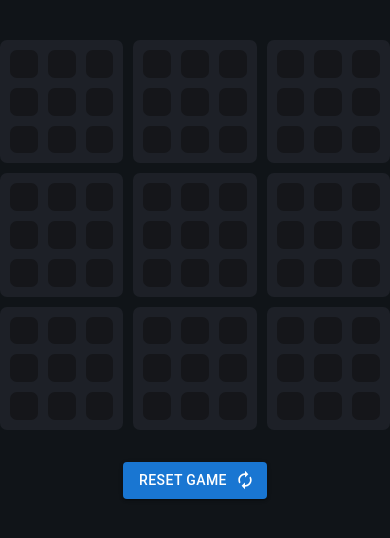
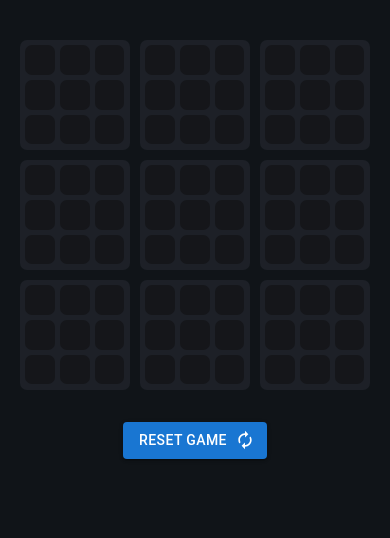
Before and after one commit to furkansancu/super-tic-tac-toe, a React (Create React App) app: page / in a window 390 px wide. Shown: the top 538 px of the page. Built offline with nearby package versions, Linux system fonts and the light colour scheme.

Commit message:
responsiveness fixes

```diff
--- a/src/components/App/App.module.scss
+++ b/src/components/App/App.module.scss
@@ -15,8 +15,9 @@
     overflow-y: auto;
 
     &_Container {
-        width: 600px;
+        width: 640px;
         margin: 40px auto;
+        padding: 0 20px;
     }
 }
 
--- a/src/components/Single/Single.module.scss
+++ b/src/components/Single/Single.module.scss
@@ -1,6 +1,6 @@
 @import '../../globals';
 
-$gap: 10px;
+$gap: 5%;
 $single-size: calc(33.33% - calc(2 * calc($gap / 3)));
 
 .Single {
@@ -32,7 +32,7 @@ $single-size: calc(33.33% - calc(2 * calc($gap / 3)));
         gap: $gap;
 
         border-radius: 7px;
-        padding: 10px;
+        padding: $gap;
 
         width: 100%;
         height: 100%;
```
